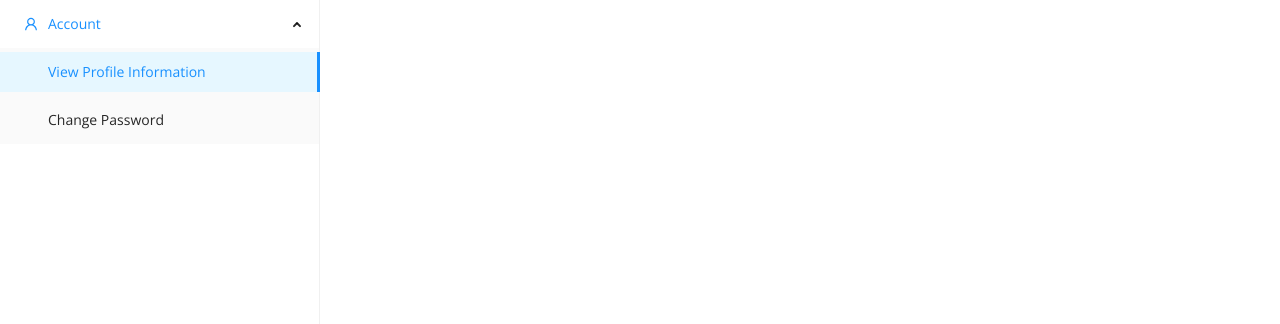
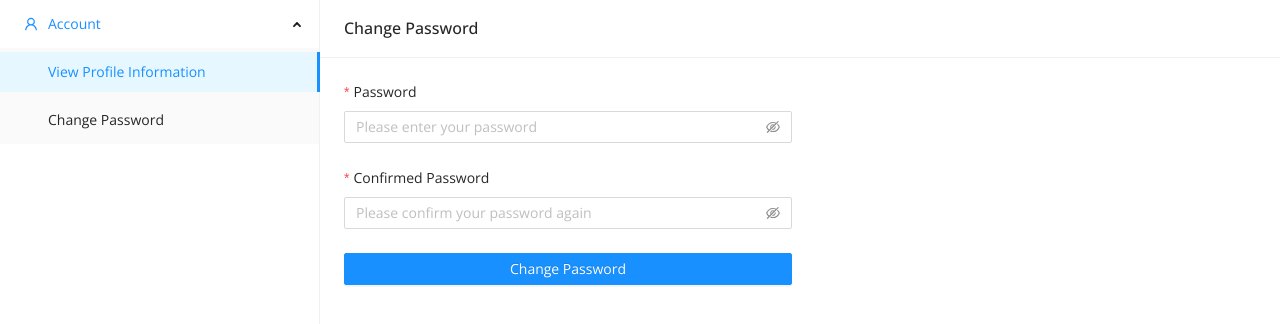
Before and after one commit to hnguyen110/Quiz-Client-UI, a Next.js app: page /account/change-password in a window 1280 px wide. Shown: the top 324 px of the page. Built offline with nearby package versions, Linux system fonts and the light colour scheme.

Commit message:
Added the change password page

```diff
--- /dev/null
+++ b/components/account/change-password/change-password.tsx
@@ -0,0 +1,58 @@
+import { Button, Card, Col, Form, Input, Row } from "antd";
+import validator from "validator";
+
+export default function ChangePassword() {
+  return (
+    <Card title="Change Password" bordered={false} className="w-full">
+      <Row gutter={16}>
+        <Col xs={24} sm={24} md={12}>
+          <Form layout="vertical">
+            <Form.Item
+              hasFeedback
+              label="Password"
+              name="password"
+              rules={[
+                { required: true, message: "This field can not be empty" },
+                {
+                  message: "The password is not strong enough",
+                  validator(rule, value, callback) {
+                    return validator.isStrongPassword(value)
+                      ? Promise.resolve()
+                      : Promise.reject();
+                  },
+                },
+              ]}
+            >
+              <Input.Password placeholder="Please enter your password" />
+            </Form.Item>
+
+            <Form.Item
+              hasFeedback
+              label="Confirmed Password"
+              name="confirmedPassword"
+              rules={[
+                { required: true, message: "This field can not be empty" },
+                ({ getFieldValue }) => ({
+                  message: "The passwords do not match",
+                  validator(_, value) {
+                    return !value || getFieldValue("password") === value
+                      ? Promise.resolve()
+                      : Promise.reject();
+                  },
+                }),
+              ]}
+            >
+              <Input.Password placeholder="Please confirm your password again" />
+            </Form.Item>
+
+            <Form.Item>
+              <Button block type="primary" htmlType="submit">
+                Change Password
+              </Button>
+            </Form.Item>
+          </Form>
+        </Col>
+      </Row>
+    </Card>
+  );
+}
--- a/pages/account/change-password/index.tsx
+++ b/pages/account/change-password/index.tsx
@@ -1,3 +1,5 @@
+import ChangePassword from "../../../components/account/change-password/change-password";
+
 export default function Index() {
-  return <div></div>;
+  return <ChangePassword />;
 }
```
